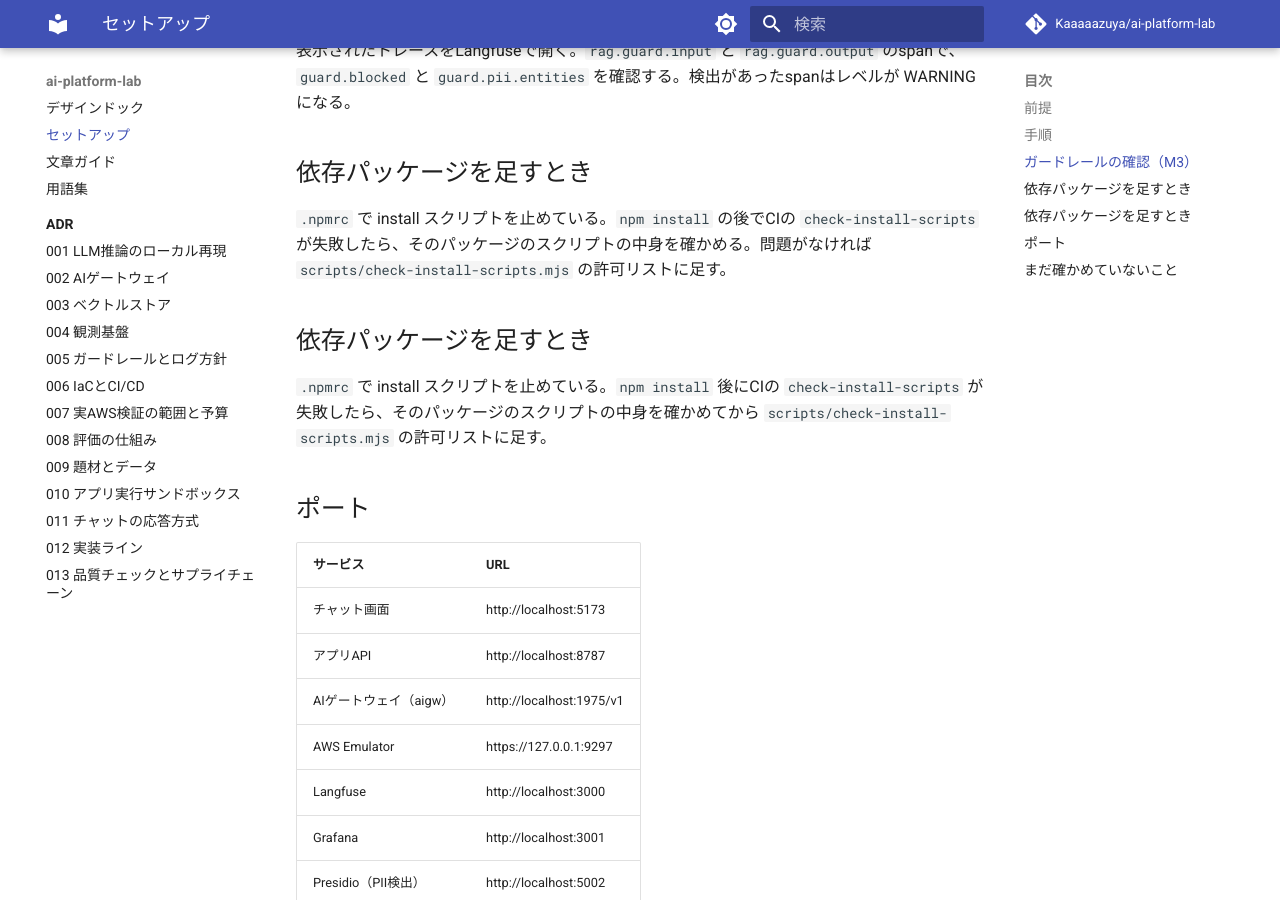
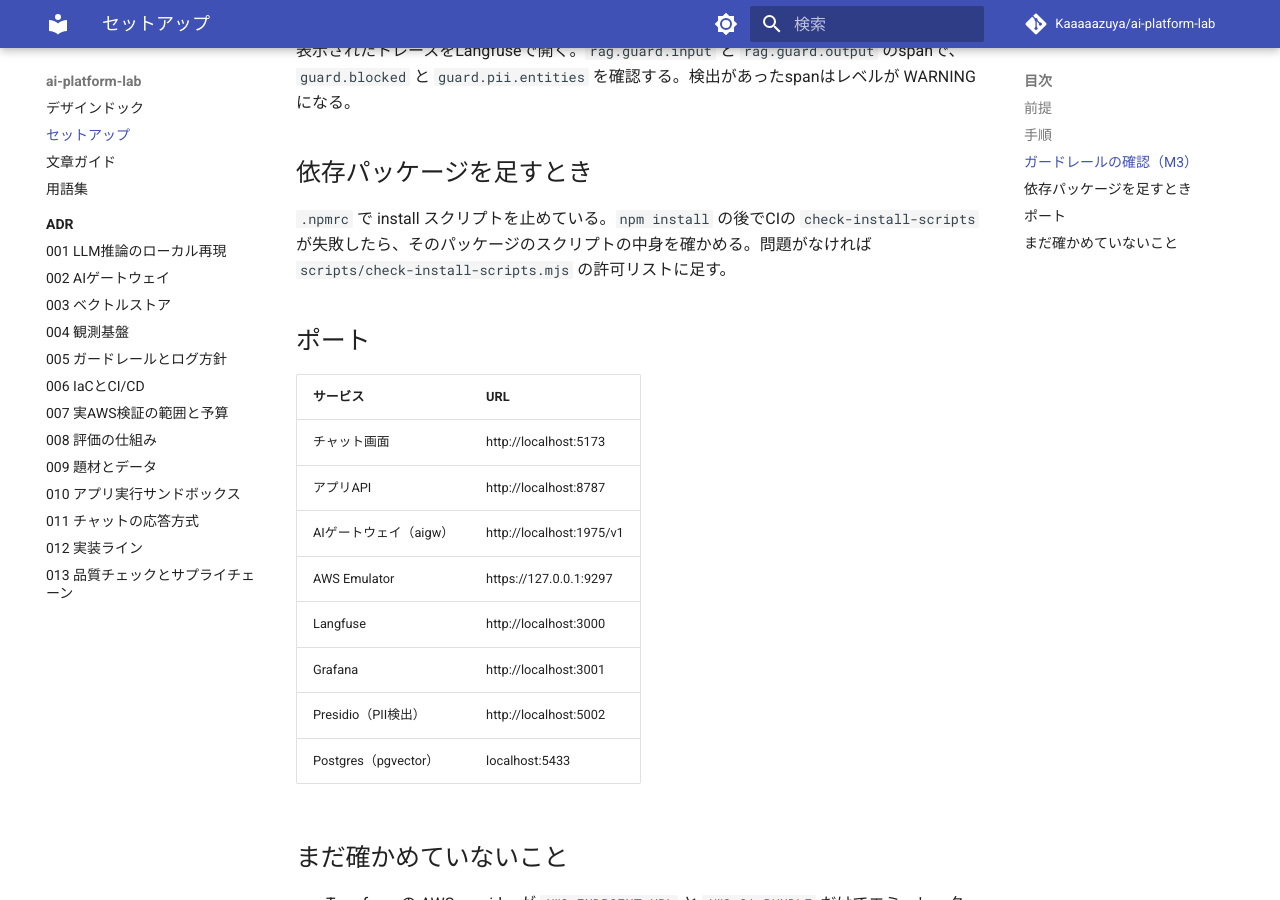
Before and after one commit to Kaaaaazuya/ai-platform-lab, an MkDocs documentation site: the page built from docs/setup.md, in a window 1280 px wide and 900 px high, scrolled down 1279 px. Built offline with MkDocs 1.6.1 and Material for MkDocs 9.7.7, drawn with Linux system fonts in a browser that asks for light colours; comment, search, counter and statistics services are not loaded.

Commit message:
docs: remove section duplicated by merge
Co-Authored-By: Claude Opus 5.5 <noreply@anthropic.com>
Claude-Session: https://claude.ai/code/session_01RvGuop5SsmDaHxnBm3XBxt

```diff
--- a/docs/setup.md
+++ b/docs/setup.md
@@ -55,10 +55,6 @@ make guard-check-api
 
 `.npmrc` で install スクリプトを止めている。`npm install` の後でCIの `check-install-scripts` が失敗したら、そのパッケージのスクリプトの中身を確かめる。問題がなければ `scripts/check-install-scripts.mjs` の許可リストに足す。
 
-## 依存パッケージを足すとき
-
-`.npmrc` で install スクリプトを止めている。`npm install` 後にCIの `check-install-scripts` が失敗したら、そのパッケージのスクリプトの中身を確かめてから `scripts/check-install-scripts.mjs` の許可リストに足す。
-
 ## ポート
 
 | サービス | URL |
```
